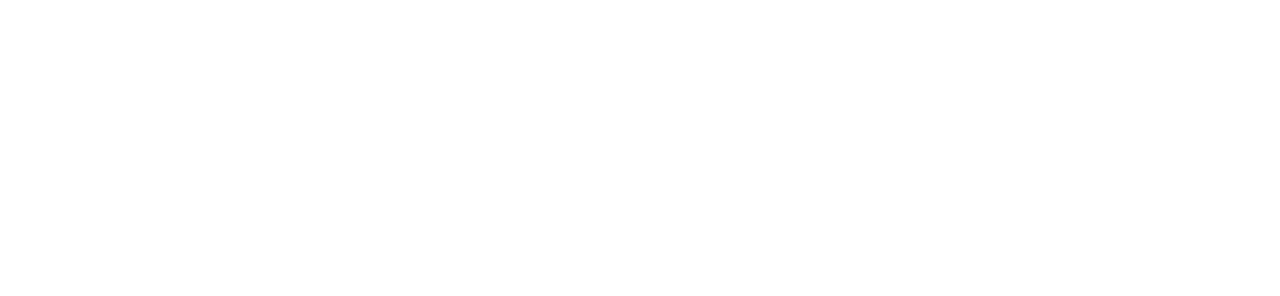
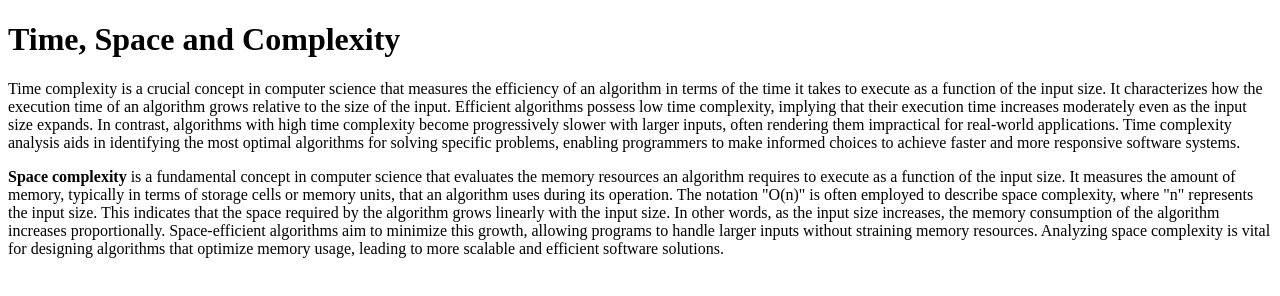
Before and after one commit to acciojob/time-and-space-complexity-ayanahmad01, a website: page main.html in a window 1280 px wide. Drawn offline with Linux system fonts and the light colour scheme.

Commit message:
created a submission

```diff
--- a/main.html
+++ b/main.html
@@ -7,10 +7,36 @@
 </head>
 
 <body>
-	<!-- the entire body must be written by student -->
-    <script type="text/javascript" src="./script.js">
-</script>
-
+	<h1>Time, Space and Complexity</h1>
+	<p>
+		Time complexity is a crucial concept in computer science that
+		measures the efficiency of an algorithm in terms of the time
+		it takes to execute as a function of the input size. It
+		characterizes how the execution time of an algorithm grows
+		relative to the size of the input. Efficient algorithms possess
+		low time complexity, implying that their execution time increases
+		moderately even as the input size expands. In contrast, algorithms
+		with high time complexity become progressively slower with larger
+		inputs, often rendering them impractical for real-world applications.
+		Time complexity analysis aids in identifying the most optimal algorithms
+		for solving specific problems, enabling programmers to make informed
+		choices to achieve faster and more responsive software systems.
+	</p>
+	<p>
+		<b>Space complexity</b> is a fundamental concept in computer science that
+		evaluates the memory resources an algorithm requires to execute as
+		a function of the input size. It measures the amount of memory,
+		typically in terms of storage cells or memory units, that an algorithm
+		uses during its operation. The notation "O(n)" is often employed to
+		describe space complexity, where "n" represents the input size. This
+		indicates that the space required by the algorithm grows linearly with
+		the input size. In other words, as the input size increases, the memory
+		consumption of the algorithm increases proportionally. Space-efficient
+		algorithms aim to minimize this growth, allowing programs to handle larger
+		inputs without straining memory resources. Analyzing space complexity is
+		vital for designing algorithms that optimize memory usage, leading to
+		more scalable and efficient software solutions.
+	</p>
 </body>
 
 </html>
```
